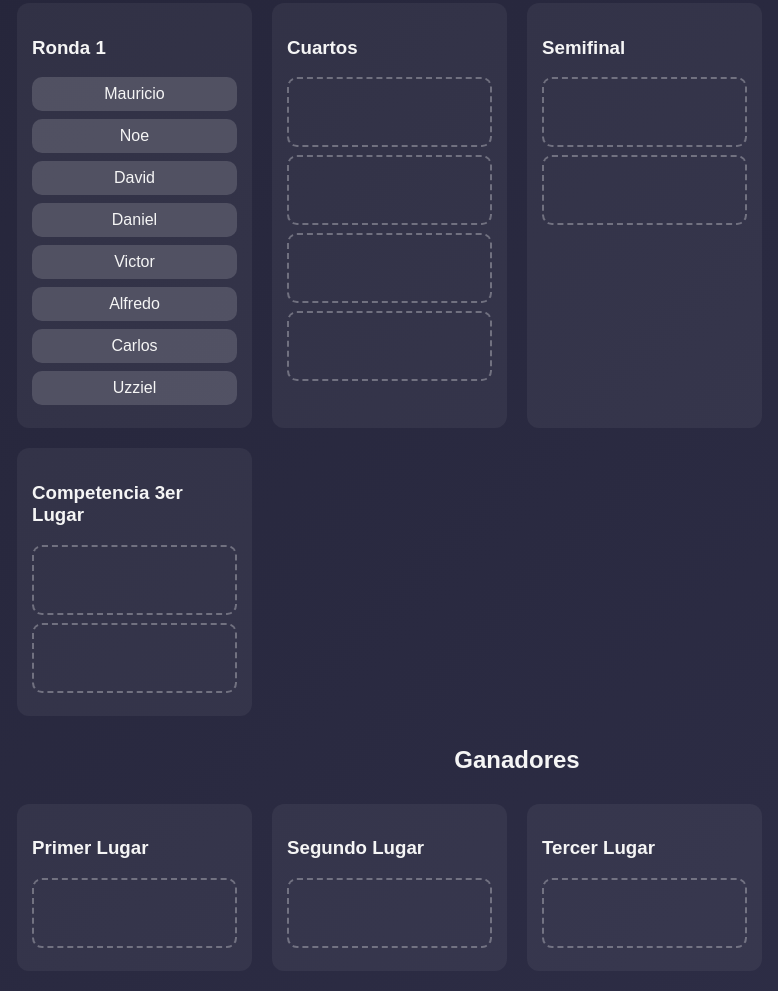
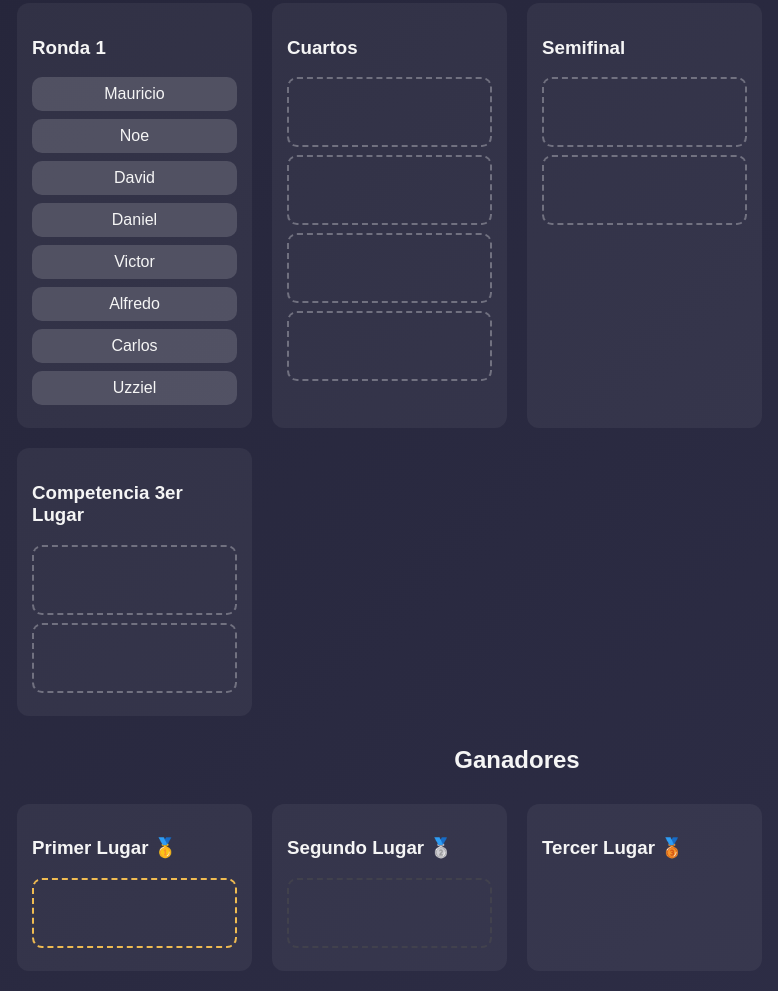
Before and after one commit to AlexZirael/ilprandomcup, a plain HTML site: page index.html in a window 1280 px wide. Shown: the part 2102-3093 px from the top of the page, without its empty margins (123-901 px from the left). Drawn offline with Linux system fonts and the light colour scheme.

Commit message:
Update index.html

```diff
--- a/index.html
+++ b/index.html
@@ -108,8 +108,30 @@
       margin: 8px 0;
       padding: 8px;
     }
+    .dropzone1 {
+      min-height: 50px;
+      border: 2px dashed rgba(255, 199, 82, 0.92);
+      border-radius: 10px;
+      margin: 8px 0;
+      padding: 8px;
+    }
+    .dropzone2 {
+      min-height: 50px;
+      border: 2px dashed rgba(79, 79, 79, 0.49);
+      border-radius: 10px;
+      margin: 8px 0;
+      padding: 8px;
+    }
 
-    /* Media Queries para móvil */
+    /.dropzone3 {
+      min-height: 50px;
+      border: 2px dashed rgba(176, 79, 0, 1);
+      border-radius: 10px;
+      margin: 8px 0;
+      padding: 8px;
+    }
+
+    * Media Queries para móvil */
     @media (min-width: 600px) {
       .bracket {
         grid-template-columns: repeat(2, 1fr);
@@ -215,16 +237,16 @@
     <h2 style="text-align:center; margin-top:30px;">Ganadores</h2>
     <div class="bracket">
       <div class="round">
-        <h3>Primer Lugar</h3>
-        <div class="dropzone"></div>
+        <h3>Primer Lugar 🥇</h3>
+        <div class="dropzone1"></div>
       </div>
       <div class="round">
-        <h3>Segundo Lugar</h3>
-        <div class="dropzone"></div>
+        <h3>Segundo Lugar 🥈</h3>
+        <div class="dropzone2"></div>
       </div>
       <div class="round">
-        <h3>Tercer Lugar</h3>
-        <div class="dropzone"></div>
+        <h3>Tercer Lugar 🥉</h3>
+        <div class="dropzone3"></div>
       </div>
     </div>
   </section>
```
